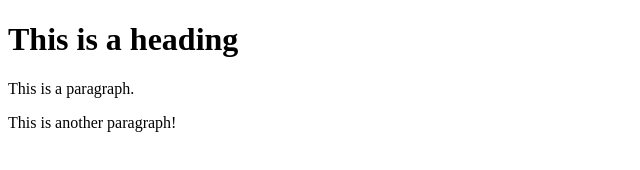
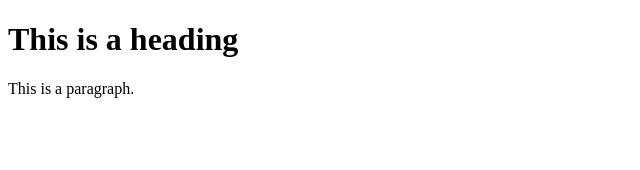
Before and after one commit to Anomi2002/project, a plain HTML site: page index.html in a window 1280 px wide. Shown: the whole page, without its empty margins (0-640 px from the left). Drawn offline with Linux system fonts and the light colour scheme.

Commit message:
Update index.html

```diff
--- a/index.html
+++ b/index.html
@@ -5,7 +5,6 @@
 
 <h1>This is a heading</h1>
 <p>This is a paragraph.</p>
-<p>This is another paragraph!</p>
 
 </body>
 </html>
```
